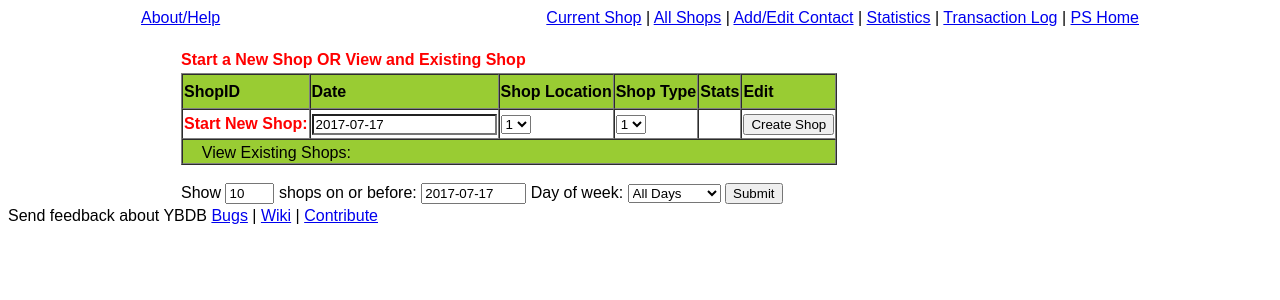
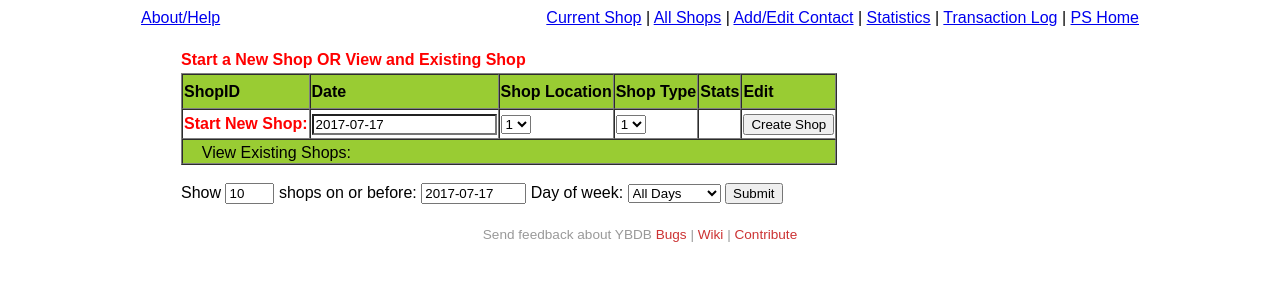
Before and after one commit to fspc/Yellow-Bike-Database, a PHP site: page /start_shop.php?shop_id=1 in a window 1280 px wide. Shown: the top 300 px of the page. Run offline with PHP 8.4, Linux system fonts and the light colour scheme; tables that the repository leaves empty hold one stand-in row (values such as "Sample post"); data that the repository does not hold is empty.

Commit message:
Added a little css magic for the footer.

```diff
--- a/css/css_yb_standard.css
+++ b/css/css_yb_standard.css
@@ -79,3 +79,19 @@
 	color: #FF0000;
 	background-color: #FFFFFF;
 }
+
+.footer {
+	text-align: center;
+	margin: 20px 0 5px;
+	font-size: 85%;
+	color: #999;
+}
+
+.footer-line a {
+	text-decoration: none;
+	color: #cc3334;
+}
+
+.footer-line a:hover {
+	text-decoration: underline;
+}
```
